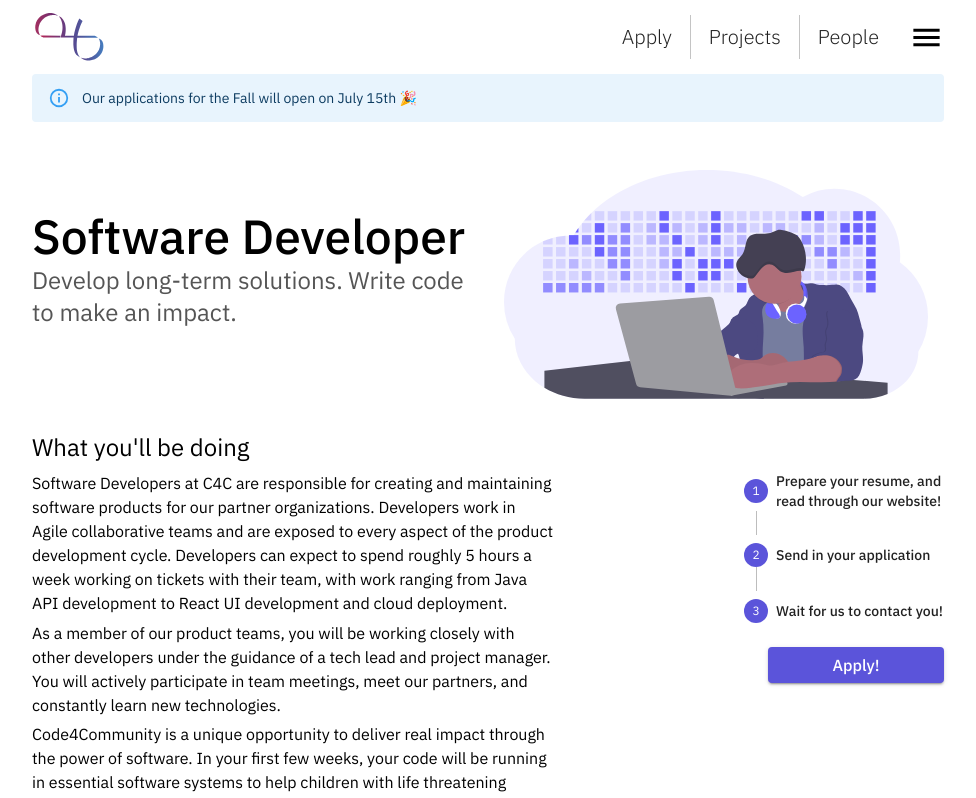
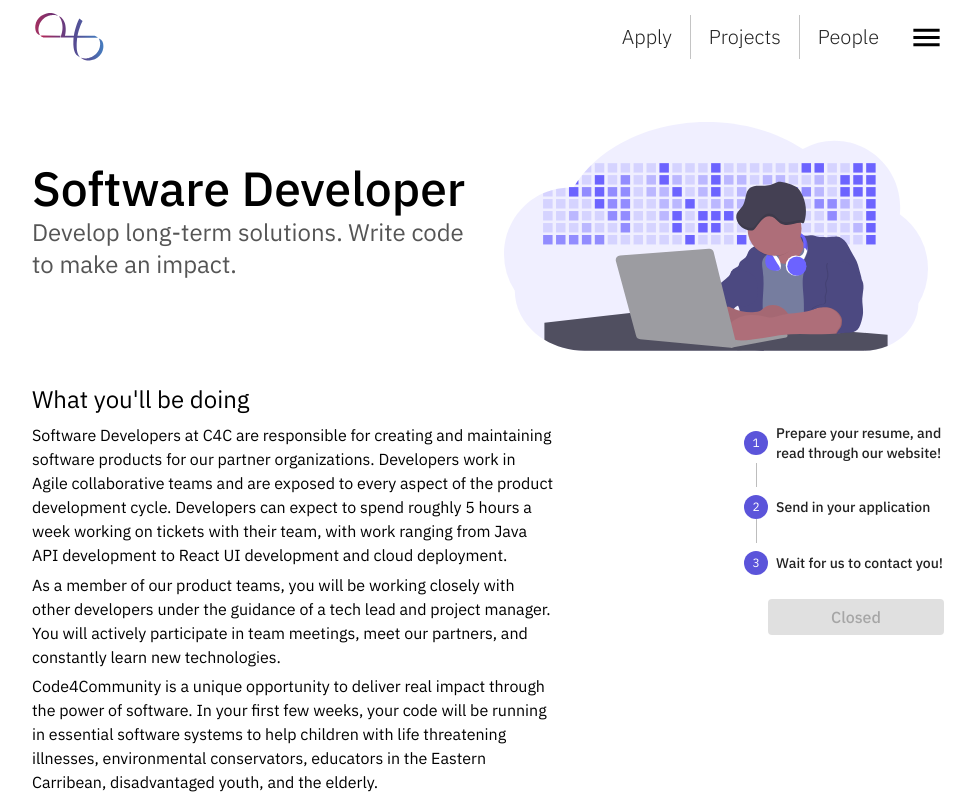
Before and after one commit to Code-4-Community/c4cneu.com, a React (Create React App) app: page /apply/developer in a window 1280 px wide. Shown: the top 798 px of the page, without its empty margins (152-1128 px from the left). Built offline with nearby package versions, Linux system fonts and the light colour scheme.

Commit message:
🐛 fix: update application page statuses to closed

```diff
--- a/src/pages/apply/Apply.tsx
+++ b/src/pages/apply/Apply.tsx
@@ -4,6 +4,7 @@ import { Container, Box } from '@material-ui/core';
 import ApplyGrid from './ApplyGrid';
 import Hero from '../../components/Hero';
 import { ReactComponent as SVG } from './team.svg';
+import Alert from '@material-ui/lab/Alert';
 
 const Apply: React.FC = () => {
   React.useEffect(() => {
@@ -19,6 +20,10 @@ const Apply: React.FC = () => {
         />
       </Helmet>
 
+      <Alert severity="info">
+        Our applications are closed. Stay tuned for our next application cycle by joining our mailing list <a href="https://c4cneu.us4.list-manage.com/subscribe?u=4b534cd2e8fe8be8150d03977&id=b1915b8b8b">here</a>.
+      </Alert>
+
       <Hero
         title="Open Positions"
         subtitle="Join us and make a difference helping non-profits in need."
--- a/src/pages/apply/CTA.tsx
+++ b/src/pages/apply/CTA.tsx
@@ -61,10 +61,10 @@ const CTA: React.FC<CTAProps> = ({ onClick, disabled }) => {
             href={onClick}
             target="_blank"
             className={classes.applyButtonBase}
-            disabled={disabled}
+            disabled={true || disabled}
           >
             <Typography variant="body1" className={classes.applyButton}>
-              Apply!
+              Closed {/* Apply! */}
             </Typography>
           </Button>
         </Box>
--- a/src/pages/apply/developer/ApplyDeveloper.tsx
+++ b/src/pages/apply/developer/ApplyDeveloper.tsx
@@ -76,9 +76,6 @@ const ApplyDeveloper: React.FC = () => {
           content="Apply to be a Software Developer at Code4Community."
         />
       </Helmet>
-      <Alert severity="info">
-        Our applications for the Fall will open on July 15th 🎉
-      </Alert>
       <Hero
         title="Software Developer"
         subtitle="Develop long-term solutions. Write code to make an impact. "
@@ -171,6 +168,7 @@ const ApplyDeveloper: React.FC = () => {
               </Typography>
             </Box>
           </Fade>
+          {/* Ignore until next application season
               <Fade>
               <Box mb={5}>
               <Typography variant="h5" gutterBottom>
@@ -189,12 +187,12 @@ const ApplyDeveloper: React.FC = () => {
               </ul>
               </Typography>
               </Box>
-          </Fade>
+              </Fade> */}
         </Grid>
 
         <Grid item sm={5} className={classes.application}>
           <Fade>
-            <CTA disabled={false} onClick="https://forms.gle/et8YsM1LVHNMdvsj8" />
+            <CTA disabled onClick="TBD" />
           </Fade>
         </Grid>
 
```
Lines whose indentation alone changed are shown as unchanged.
